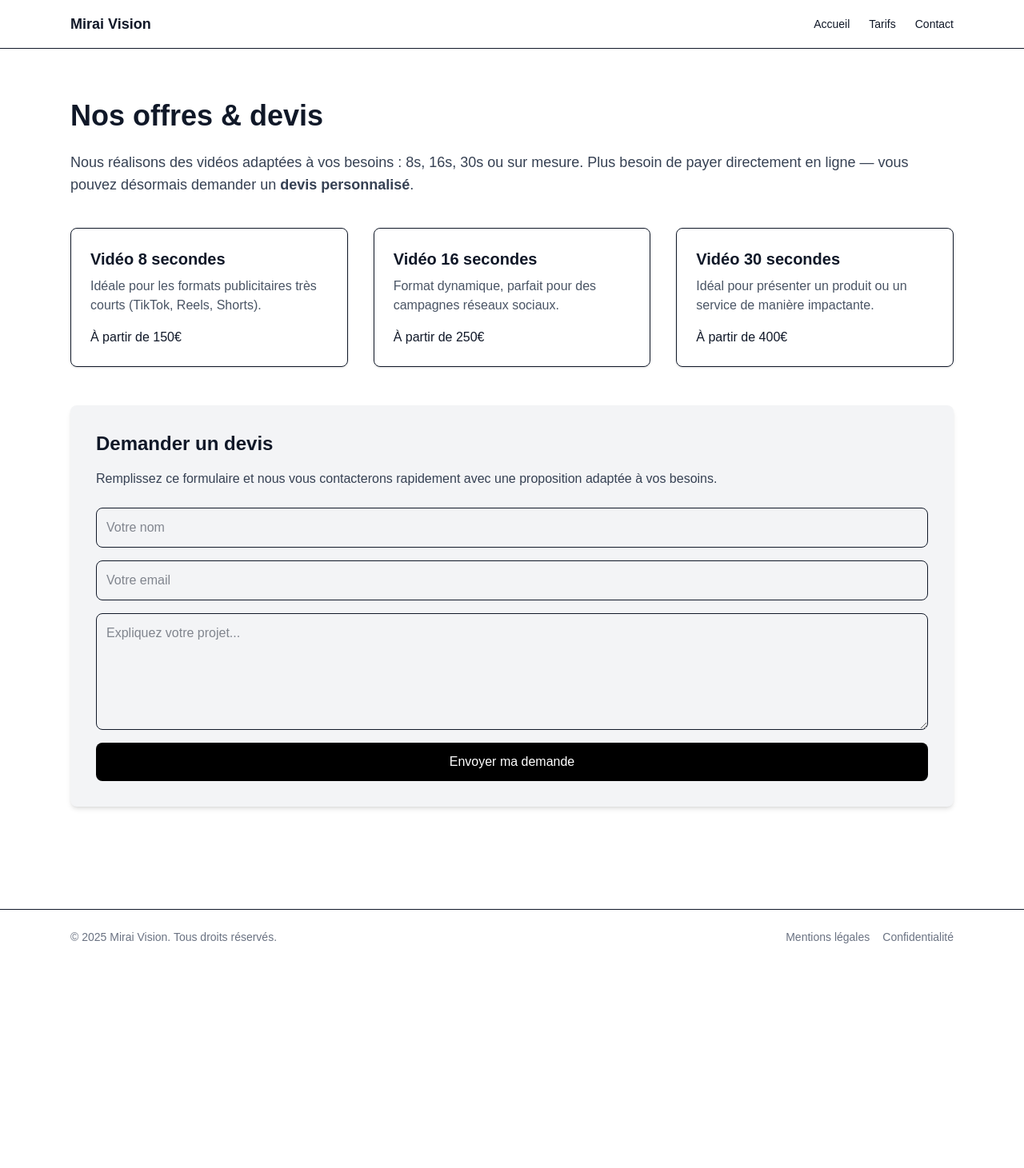
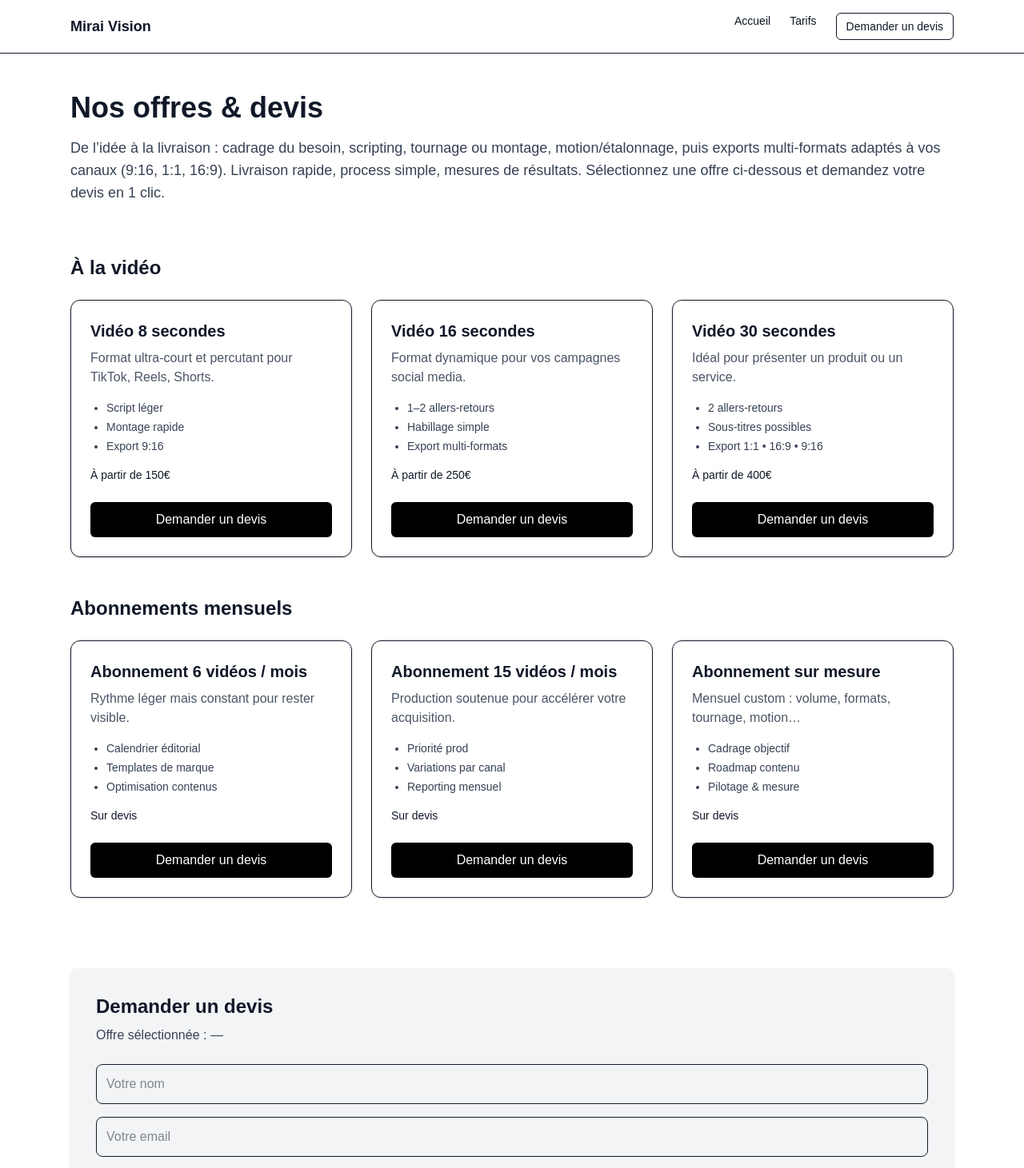
Before and after one commit to miraivis0n/Mirai-Vision, a Next.js app: page /tarifs in a window 1280 px wide. Shown: the top 1461 px of the page at 80% size. Before the commit the page ends 1206 px from the top, so only its background shows below. Built offline with nearby package versions, Linux system fonts and the light colour scheme.

Commit message:
Tarifs: 6 cartes + bouton 'Demander un devis' → formulaire ancré

```diff
--- a/app/tarifs/page.tsx
+++ b/app/tarifs/page.tsx
@@ -1,7 +1,104 @@
 // app/tarifs/page.tsx
+"use client";
+
 import Link from "next/link";
+import { useRef, useState } from "react";
+
+type Offer = {
+  id: string;
+  title: string;
+  price: string;
+  description: string;
+  details: string[];
+  group: "video" | "abo";
+};
+
+const OFFERS: Offer[] = [
+  {
+    id: "video-8s",
+    title: "Vidéo 8 secondes",
+    price: "À partir de 150€",
+    description:
+      "Format ultra-court et percutant pour TikTok, Reels, Shorts.",
+    details: ["Script léger", "Montage rapide", "Export 9:16"],
+    group: "video",
+  },
+  {
+    id: "video-16s",
+    title: "Vidéo 16 secondes",
+    price: "À partir de 250€",
+    description:
+      "Format dynamique pour vos campagnes social media.",
+    details: ["1–2 allers-retours", "Habillage simple", "Export multi-formats"],
+    group: "video",
+  },
+  {
+    id: "video-30s",
+    title: "Vidéo 30 secondes",
+    price: "À partir de 400€",
+    description:
+      "Idéal pour présenter un produit ou un service.",
+    details: ["2 allers-retours", "Sous-titres possibles", "Export 1:1 • 16:9 • 9:16"],
+    group: "video",
+  },
+  {
+    id: "abo-6",
+    title: "Abonnement 6 vidéos / mois",
+    price: "Sur devis",
+    description:
+      "Rythme léger mais constant pour rester visible.",
+    details: ["Calendrier éditorial", "Templates de marque", "Optimisation contenus"],
+    group: "abo",
+  },
+  {
+    id: "abo-15",
+    title: "Abonnement 15 vidéos / mois",
+    price: "Sur devis",
+    description:
+      "Production soutenue pour accélérer votre acquisition.",
+    details: ["Priorité prod", "Variations par canal", "Reporting mensuel"],
+    group: "abo",
+  },
+  {
+    id: "abo-custom",
+    title: "Abonnement sur mesure",
+    price: "Sur devis",
+    description:
+      "Mensuel custom : volume, formats, tournage, motion…",
+    details: ["Cadrage objectif", "Roadmap contenu", "Pilotage & mesure"],
+    group: "abo",
+  },
+];
 
 export default function TarifsPage() {
+  const [selectedOffer, setSelectedOffer] = useState<string | null>(null);
+  const formRef = useRef<HTMLDivElement | null>(null);
+
+  const handleAskQuote = (offerId: string) => {
+    setSelectedOffer(offerId);
+    // scroll doux vers le formulaire
+    formRef.current?.scrollIntoView({ behavior: "smooth", block: "start" });
+  };
+
+  const offerLabel =
+    OFFERS.find((o) => o.id === selectedOffer)?.title ?? "—";
+
+  // Soumission: on construit un mailto avec sujet + corps
+  const onSubmit = (form: HTMLFormElement) => {
+    const data = new FormData(form);
+    const nom = (data.get("Nom") as string) || "";
+    const email = (data.get("Email") as string) || "";
+    const message = (data.get("Message") as string) || "";
+    const offre = offerLabel;
+
+    const subject = encodeURIComponent(`Demande de devis — ${offre}`);
+    const body = encodeURIComponent(
+      `Offre souhaitée : ${offre}\nNom : ${nom}\nEmail : ${email}\n\nMessage :\n${message}`
+    );
+
+    window.location.href = `mailto:contact.miraivision@gmail.com?subject=${subject}&body=${body}`;
+  };
+
   return (
     <main className="min-h-screen bg-white text-gray-900">
       {/* Header */}
@@ -17,58 +114,106 @@ export default function TarifsPage() {
             <Link href="/tarifs" className="hover:opacity-80 font-medium">
               Tarifs
             </Link>
-            <Link href="/contact" className="hover:opacity-80">
-              Contact
-            </Link>
+            <a
+              href="#devis"
+              className="rounded-md border px-3 py-1.5 hover:bg-gray-50"
+              onClick={(e) => {
+                e.preventDefault();
+                formRef.current?.scrollIntoView({ behavior: "smooth" });
+              }}
+            >
+              Demander un devis
+            </a>
           </nav>
         </div>
       </header>
 
-      {/* Section Tarifs */}
-      <section className="mx-auto max-w-6xl px-6 py-16">
-        <h1 className="text-4xl font-bold mb-6">Nos offres & devis</h1>
-        <p className="text-lg text-gray-700 mb-10">
-          Nous réalisons des vidéos adaptées à vos besoins : 8s, 16s, 30s ou
-          sur mesure. Plus besoin de payer directement en ligne — vous pouvez
-          désormais demander un <span className="font-semibold">devis personnalisé</span>.
+      {/* Intro + ce qu'on fait (garde l’esprit de l’ancienne page) */}
+      <section className="mx-auto max-w-6xl px-6 py-12">
+        <h1 className="text-4xl font-bold mb-4">Nos offres & devis</h1>
+        <p className="text-lg text-gray-700">
+          De l’idée à la livraison : cadrage du besoin, scripting, tournage ou
+          montage, motion/étalonnage, puis exports multi-formats adaptés à vos
+          canaux (9:16, 1:1, 16:9). Livraison rapide, process simple, mesures
+          de résultats. Sélectionnez une offre ci-dessous et demandez votre
+          devis en 1 clic.
         </p>
+      </section>
 
-        {/* Exemples de tarifs */}
-        <div className="grid gap-8 sm:grid-cols-2 lg:grid-cols-3 mb-12">
-          <div className="border rounded-lg p-6 shadow hover:shadow-md transition">
-            <h3 className="text-xl font-semibold mb-2">Vidéo 8 secondes</h3>
-            <p className="text-gray-600 mb-4">
-              Idéale pour les formats publicitaires très courts (TikTok, Reels,
-              Shorts).
-            </p>
-            <p className="font-medium">À partir de 150€</p>
-          </div>
-          <div className="border rounded-lg p-6 shadow hover:shadow-md transition">
-            <h3 className="text-xl font-semibold mb-2">Vidéo 16 secondes</h3>
-            <p className="text-gray-600 mb-4">
-              Format dynamique, parfait pour des campagnes réseaux sociaux.
-            </p>
-            <p className="font-medium">À partir de 250€</p>
-          </div>
-          <div className="border rounded-lg p-6 shadow hover:shadow-md transition">
-            <h3 className="text-xl font-semibold mb-2">Vidéo 30 secondes</h3>
-            <p className="text-gray-600 mb-4">
-              Idéal pour présenter un produit ou un service de manière impactante.
-            </p>
-            <p className="font-medium">À partir de 400€</p>
-          </div>
+      {/* Offres à la vidéo */}
+      <section className="mx-auto max-w-6xl px-6 py-4">
+        <h2 className="text-2xl font-semibold mb-6">À la vidéo</h2>
+        <div className="grid gap-6 sm:grid-cols-2 lg:grid-cols-3">
+          {OFFERS.filter((o) => o.group === "video").map((o) => (
+            <article
+              key={o.id}
+              className="rounded-xl border p-6 shadow-sm hover:shadow-md transition"
+            >
+              <h3 className="text-xl font-semibold">{o.title}</h3>
+              <p className="text-gray-600 mt-2">{o.description}</p>
+              <ul className="mt-4 space-y-1 text-sm text-gray-700 list-disc pl-5">
+                {o.details.map((d) => (
+                  <li key={d}>{d}</li>
+                ))}
+              </ul>
+              <div className="mt-4 text-sm font-medium">{o.price}</div>
+              <button
+                className="mt-6 w-full rounded-md bg-black text-white py-2.5 hover:bg-gray-800"
+                onClick={() => handleAskQuote(o.id)}
+              >
+                Demander un devis
+              </button>
+            </article>
+          ))}
         </div>
+      </section>
 
-        {/* Formulaire devis */}
+      {/* Abonnements */}
+      <section className="mx-auto max-w-6xl px-6 py-8">
+        <h2 className="text-2xl font-semibold mb-6">Abonnements mensuels</h2>
+        <div className="grid gap-6 sm:grid-cols-2 lg:grid-cols-3">
+          {OFFERS.filter((o) => o.group === "abo").map((o) => (
+            <article
+              key={o.id}
+              className="rounded-xl border p-6 shadow-sm hover:shadow-md transition"
+            >
+              <h3 className="text-xl font-semibold">{o.title}</h3>
+              <p className="text-gray-600 mt-2">{o.description}</p>
+              <ul className="mt-4 space-y-1 text-sm text-gray-700 list-disc pl-5">
+                {o.details.map((d) => (
+                  <li key={d}>{d}</li>
+                ))}
+              </ul>
+              <div className="mt-4 text-sm font-medium">{o.price}</div>
+              <button
+                className="mt-6 w-full rounded-md bg-black text-white py-2.5 hover:bg-gray-800"
+                onClick={() => handleAskQuote(o.id)}
+              >
+                Demander un devis
+              </button>
+            </article>
+          ))}
+        </div>
+      </section>
+
+      {/* Formulaire devis */}
+      <section
+        id="devis"
+        ref={formRef}
+        className="mx-auto max-w-6xl px-6 py-14"
+      >
         <div className="bg-gray-100 p-8 rounded-lg shadow-md">
-          <h2 className="text-2xl font-semibold mb-4">Demander un devis</h2>
+          <h2 className="text-2xl font-semibold mb-2">Demander un devis</h2>
           <p className="text-gray-700 mb-6">
-            Remplissez ce formulaire et nous vous contacterons rapidement avec une proposition adaptée à vos besoins.
+            Offre sélectionnée :{" "}
+            <span className="font-medium">{offerLabel}</span>
           </p>
+
           <form
-            action="mailto:contact.miraivision@gmail.com"
-            method="POST"
-            encType="text/plain"
+            onSubmit={(e) => {
+              e.preventDefault();
+              onSubmit(e.currentTarget);
+            }}
             className="grid gap-4"
           >
             <input
@@ -87,7 +232,7 @@ export default function TarifsPage() {
             />
             <textarea
               name="Message"
-              placeholder="Expliquez votre projet..."
+              placeholder="Expliquez votre projet (objectifs, formats, délais, budget indicatif)…"
               rows={5}
               required
               className="border p-3 rounded-lg"
@@ -96,9 +241,18 @@ export default function TarifsPage() {
               type="submit"
               className="bg-black text-white px-6 py-3 rounded-lg hover:bg-gray-800 transition"
             >
-              Envoyer ma demande
+              Envoyer ma demande par email
             </button>
           </form>
+          <p className="text-xs text-gray-500 mt-3">
+            L’envoi ouvre votre application email avec le récapitulatif prêt à être envoyé à{" "}
+            <a
+              href="mailto:contact.miraivision@gmail.com"
+              className="underline"
+            >
+              contact.miraivision@gmail.com
+            </a>.
+          </p>
         </div>
       </section>
 
```
